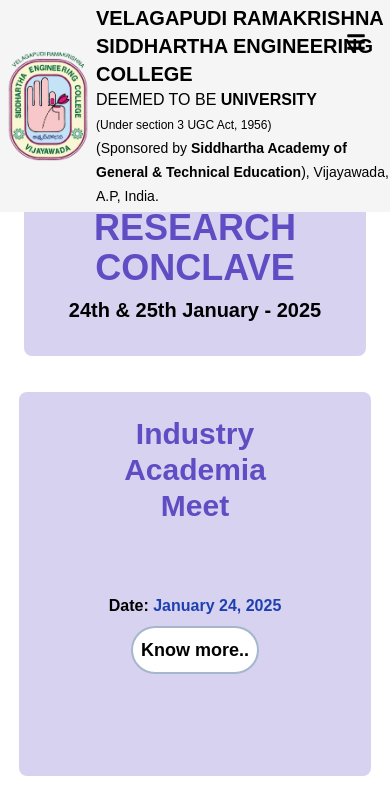
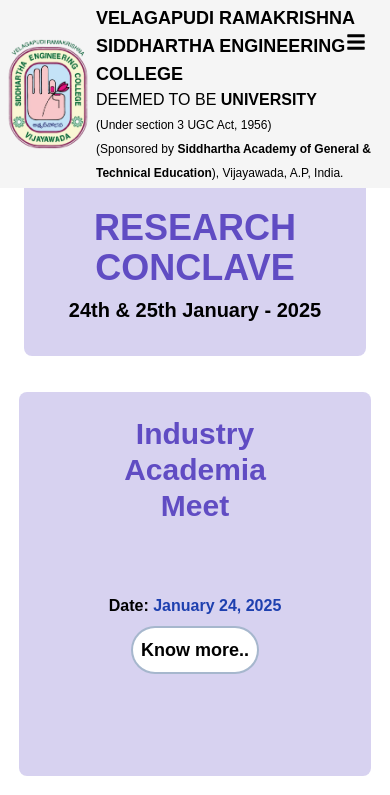
Before and after one commit to roshaneleshaddai/rdconclave, a Next.js app: page / in a window 390 px wide. Shown: the top 795 px of the page. Built offline with nearby package versions, Linux system fonts and the light colour scheme; a web font is replaced by a local one.

Commit message:
Update page.jsx
text sizes adjusted
--ng

```diff
--- a/app/components/header/page.jsx
+++ b/app/components/header/page.jsx
@@ -78,7 +78,7 @@
 
   return (
   <div className="relative w-full h-full">
-    <header className={`fixed w-full top-0 z-50 h-30 transition-all duration-300 ease-in-out  bg-[#F5F5F5] ${isScrolled ? 'py-0 md:py-1' : 'py-1 md:py-1'}`}>
+    <header className={`fixed w-full top-0 z-50 h-30 transition-all duration-300 ease-in-out  bg-[#F5F5F5] ${isScrolled ? 'py-1 md:py-1' : 'py-1 md:py-1'}`}>
     {/* <video
 
       loop
@@ -108,7 +108,7 @@
       className={`lg:hidden block rounded-full object-scale-down transition-all duration-300 w-24 h-32 `}
       loading="lazy"
     />
-          <div className={`md:block md:text-center transition-all duration-300 ease-in-out ${isScrolled ? 'text-xs md:text-2xl' : 'text-xl md:text-3xl'}`}>
+          <div className={`md:block md:text-center transition-all duration-300 ease-in-out ${isScrolled ? 'text-base md:text-2xl' : 'text-lg md:text-3xl'}`}>
 
             <h2 className="font-bold text-black">
               VELAGAPUDI RAMAKRISHNA<br></br>SIDDHARTHA ENGINEERING COLLEGE
@@ -122,7 +122,7 @@
                 <br />
                 <span className="text-black lg:text-sm text-xs">(Under section 3 UGC Act, 1956)</span>
                 <br/>
-                <span className="text-sm lg:text-base"><span className="text-black">(Sponsored by <span className="font-semibold">Siddhartha Academy of General & Technical Education</span>), Vijayawada, A.P, India.</span></span>
+                <span className="lg:text-base text-xs"><span className="text-black">(Sponsored by <span className="font-semibold">Siddhartha Academy of General & Technical Education</span>), Vijayawada, A.P, India.</span></span>
                 {/* <span className={`${isScrolled ? 'text-xs lg:text-sm' : 'hidden'}`}> */}
                   {/* <span className="text-black text-sm lg:text-base">
                   (Sponsored by <span className="font-semibold">Siddhartha Academy of General & Technical Education</span>)
```
